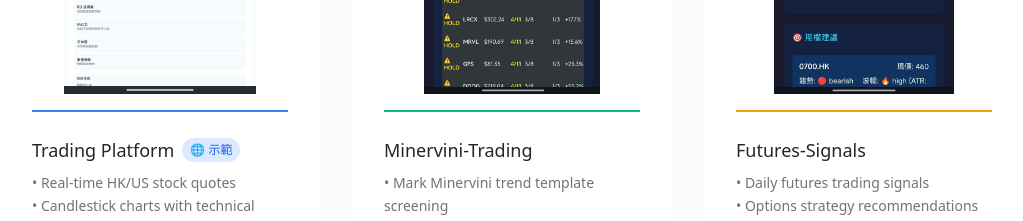
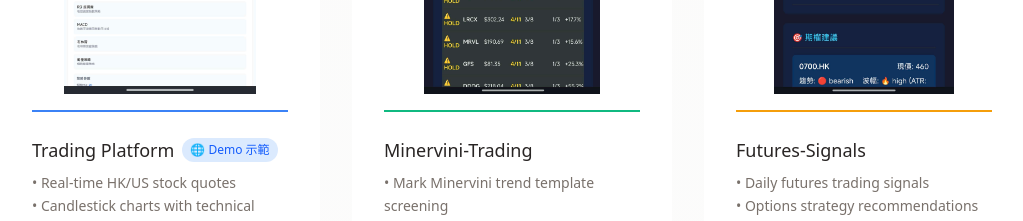
Before and after one commit to pc8521claw/portfolio, a Next.js app: page / in a window 1280 px wide. Shown: the part 1400-1621 px from the top of the page, without its empty margins (128-1151 px from the left). Built offline with nearby package versions, Linux system fonts and the light colour scheme.

Commit message:
Rename demo button to 'Demo 示範'

```diff
--- a/src/app/page.tsx
+++ b/src/app/page.tsx
@@ -158,7 +158,7 @@
             className="text-xs bg-blue-100 text-blue-600 px-2 py-1 rounded-full hover:bg-blue-600 hover:text-white transition-colors"
             onClick={(e) => e.stopPropagation()}
           >
-            🌐 示範
+            🌐 Demo 示範
           </a>
         )}
       </h3>
```
